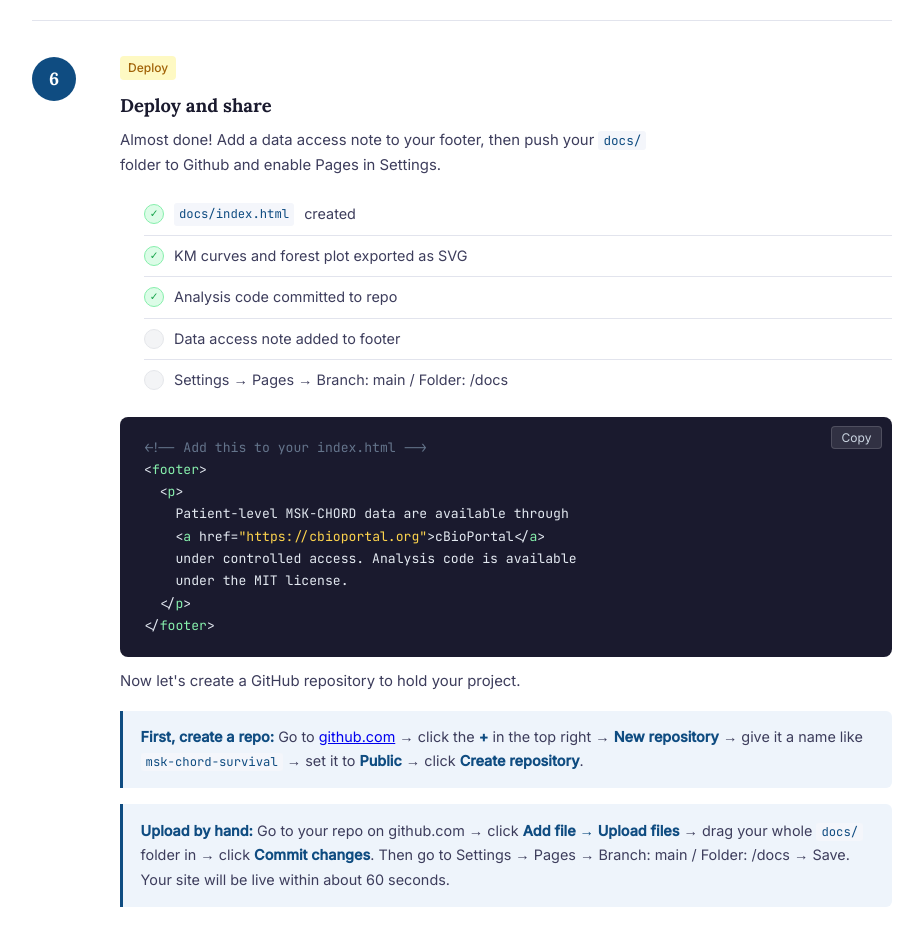
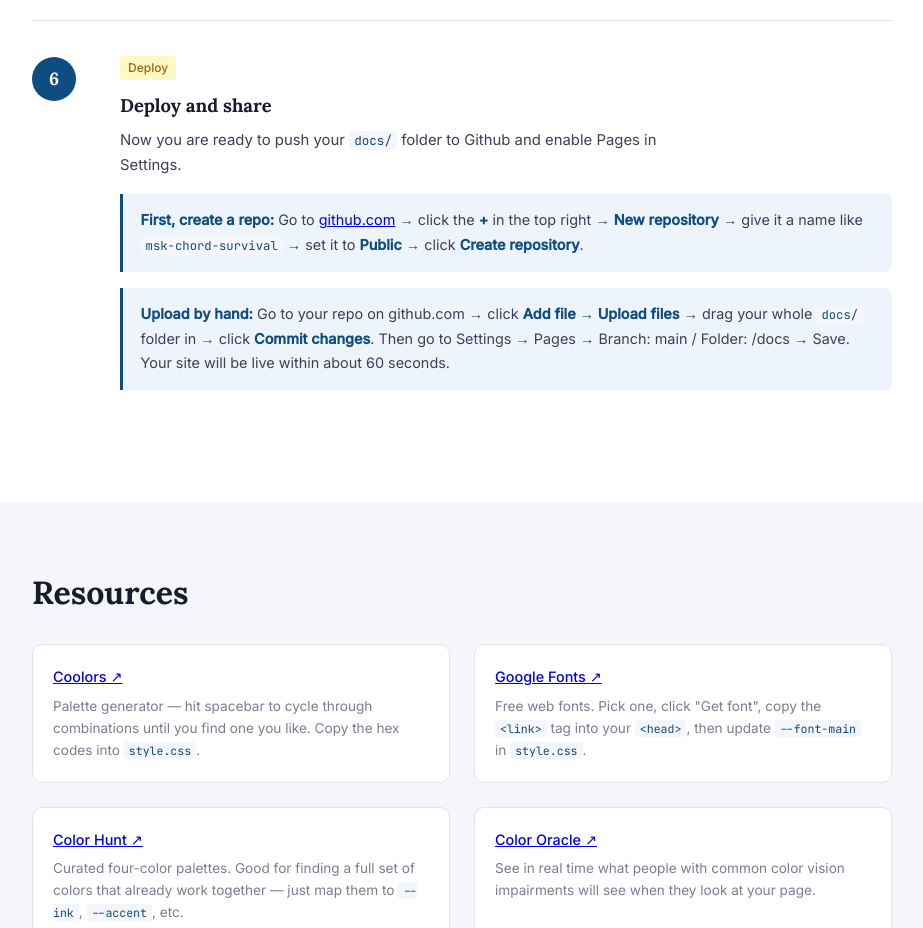
Before and after one commit to erincr/gh_pages_example, a plain HTML site: page docs/index.html in a window 1280 px wide. Shown: the part 9360-10288 px from the top of the page, without its empty margins (178-1101 px from the left). Drawn offline with Linux system fonts and the light colour scheme.

```diff
--- a/docs/index.html
+++ b/docs/index.html
@@ -744,33 +744,8 @@
         <div class="step-content">
           <span class="step-tag tag-deploy">Deploy</span>
           <h3>Deploy and share</h3>
-          <p>Almost done! Add a data access note to your footer, then
-      push your <code>docs/</code> folder to Github and enable Pages in Settings.</p>
+          <p>Now you are ready to push your <code>docs/</code> folder to Github and enable Pages in Settings.</p>
 
-          <ul class="checklist">
-            <li><span class="check done">✓</span> <code>docs/index.html</code> created</li>
-            <li><span class="check done">✓</span> KM curves and forest plot exported as SVG</li>
-            <li><span class="check done">✓</span> Analysis code
-	    committed to repo</li>
-	    <li><span class="check todo"></span> Data access note added to footer</li>
-            <li><span class="check todo"></span> Settings → Pages → Branch: main / Folder: /docs</li>
-
-          </ul>
-
-	  <div class="code-wrap">
-  <button class="copy-btn" onclick="copyCode(this)">Copy</button>
-  <pre><span class="c-muted">&lt;!-- Add this to your index.html --&gt;</span>
-&lt;<span class="c-green">footer</span>&gt;
-  &lt;<span class="c-green">p</span>&gt;
-    Patient-level MSK-CHORD data are available through
-    &lt;<span class="c-green">a</span> href=<span class="c-amber">"https://cbioportal.org"</span>&gt;cBioPortal&lt;/<span class="c-green">a</span>&gt;
-    under controlled access. Analysis code is available
-    under the MIT license.
-  &lt;/<span class="c-green">p</span>&gt;
-&lt;/<span class="c-green">footer</span>&gt;</pre>
-</div>
-
-<p>Now let's create a GitHub repository to hold your project.</p>
 <div class="callout">
   <strong>First, create a repo:</strong> Go to
   <a href="https://github.com" target="_blank">github.com</a> →
```
